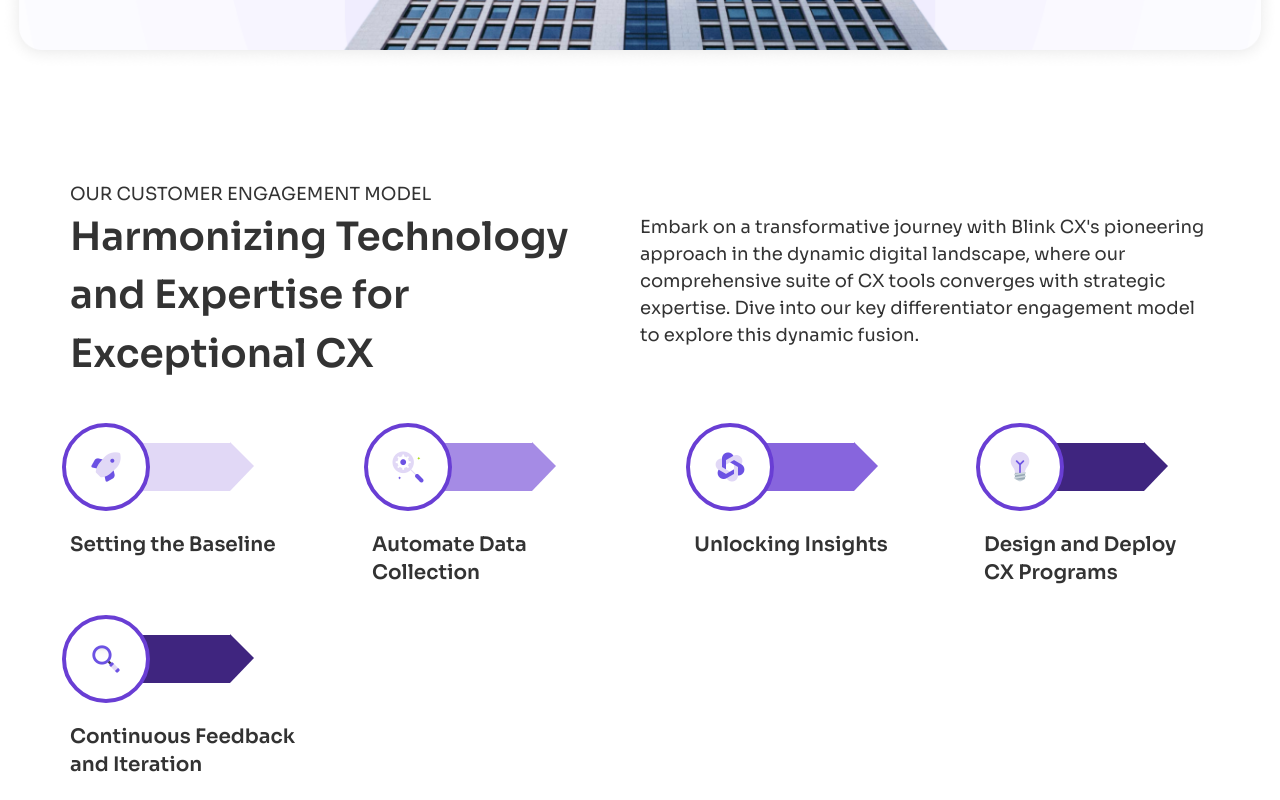
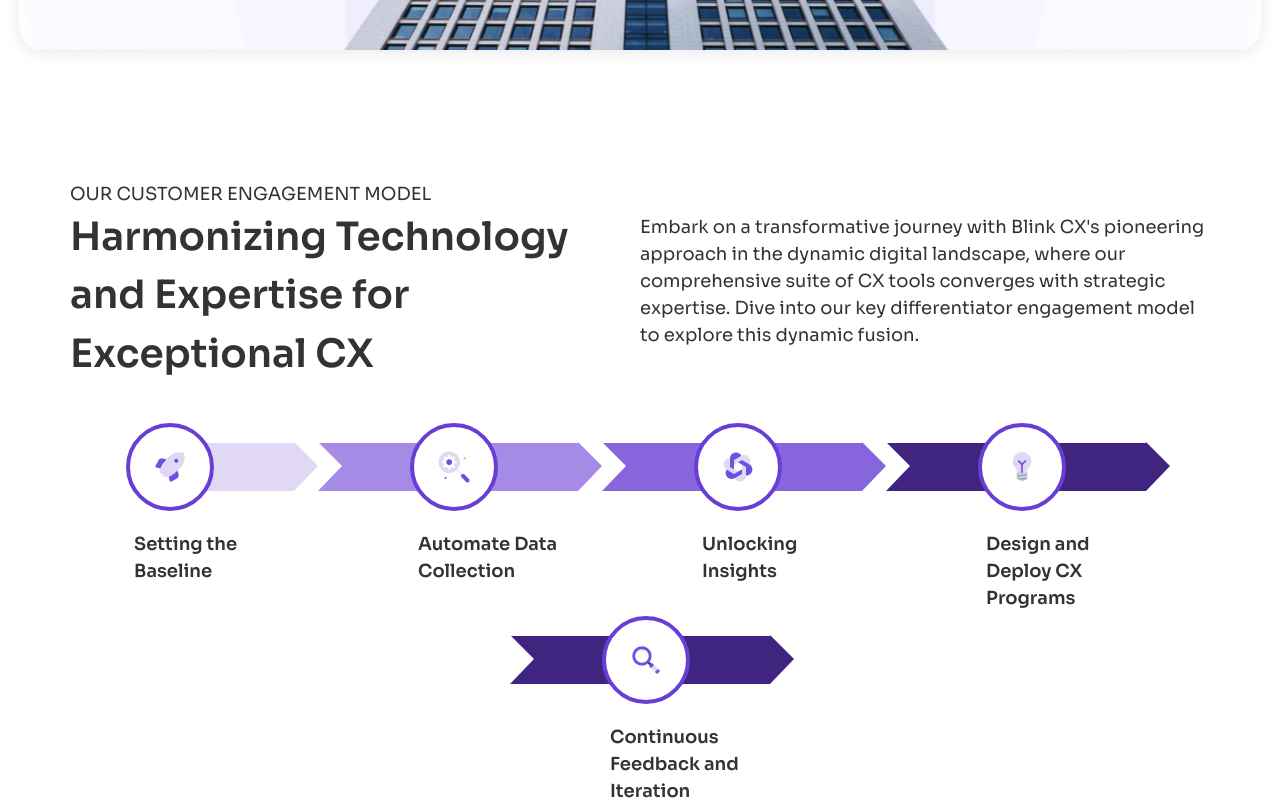
Before and after one commit to revamp2312/revamp, a React (Vite) app: page /aboutus in a window 1280 px wide. Shown: the part 1580-2380 px from the top of the page. Built offline with nearby package versions, Linux system fonts and the light colour scheme.

Commit message:
about us page updated

```diff
--- a/src/components/BlinkStory.jsx
+++ b/src/components/BlinkStory.jsx
@@ -3,9 +3,12 @@ import { Swiper, SwiperSlide } from "swiper/react";
 import "swiper/css";
 import "swiper/css/pagination";
 import "swiper/css/navigation";
-import "swiper/css/effect-fade";
+// import "swiper/css/effect-fade";
+import 'swiper/css/effect-coverflow';
+import 'swiper/css/scrollbar';
+import { Scrollbar } from 'swiper/modules';
 // import required modules
-import { EffectFade } from "swiper/modules";
+import { EffectCoverflow } from "swiper/modules";
 import { useRef } from "react";
 import { cxDownArrrow } from "../constants/utils";
 
@@ -16,16 +19,29 @@ const BlinkStory = () => {
   return (
     <div className="h-[700px] ">
       <Swiper
-        effect={"fade"}
+        effect={'coverflow'}
+        scrollbar={{
+          hide: true,
+        }}
 
+      mousewheel={"true"}
         direction={"vertical"}
         onSwiper={(swiper) => {
           swiperRef.current = swiper;
         }}
+
+        coverflowEffect={{
+          scale:0.9,
+          rotate: 0,
+          stretch: 0,
+          depth: 100,
+          modifier: 1,
+          slideShadows: true,
+        }}
         // pagination={{
         //   clickable: true,
         // }}
-        modules={[EffectFade]}
+        modules={[EffectCoverflow,Scrollbar]}
         className="mySwiper  "
       >
         <SwiperSlide>
--- a/src/components/EngagementModelCard.jsx
+++ b/src/components/EngagementModelCard.jsx
@@ -3,32 +3,73 @@ import { SettingtheBaseline } from "../constants/utils";
 
 const EngagementModelCard = (props) => {
   console.log(props);
-  const {title,description,bgcolor,imgsrc}=props
+  const { title, description, bgcolor, imgsrc, isFisrst } = props;
   const [clicked, setClicked] = useState(false);
   return (
     <div className=" flex  flex-col gap-10 justify-center items-start ">
-      <div onMouseEnter={() => { setClicked(true); }} onMouseLeave={() => { setClicked(false); }}
+      <div
+        onMouseEnter={() => {
+          setClicked(true);
+        }}
+        onMouseLeave={() => {
+          setClicked(false);
+        }}
+        className="flex"
+      >
+        {!isFisrst && (
+          <div
+            className="relative w-[100px]  h-[48px] "
+            style={{ background: bgcolor }}
+          >
+            <div className="absolute z-[1] bottom-0  left-0 w-0 h-0 border-l-[24px] border-l-white  border-solid border-t-[24px] border-t-transparent  border-b-[25px] border-b-transparent "></div>
+          </div>
+        )}
+        <div
           className="relative w-[160px]  h-[48px] "
-           style={{background:bgcolor}}>
-           <div className="absolute z-[-1] bottom-0  right-[-24px] w-0 h-0 border-l-[24px]  border-solid border-t-[24px] border-t-transparent  border-b-[25px] border-b-transparent " style={{borderLeftColor:bgcolor}}></div>
-          <div className=" z-30 absolute border-4 border-[#693ED4]  rounded-[50%] p-6 bg-white transition-all duration-500 "
-               style={clicked? { left: "28px", top: "24px" }: { left: "-8px", top: "-20px" }}>
+          style={{ background: bgcolor }}
+        >
+          <div
+            className="absolute z-[-1] bottom-0  right-[-24px] w-0 h-0 border-l-[24px]  border-solid border-t-[24px] border-t-transparent  border-b-[25px] border-b-transparent "
+            style={{ borderLeftColor: bgcolor }}
+          ></div>
+          <div
+            className=" z-20  absolute border-4 border-[#693ED4]  rounded-[50%] p-6 bg-white transition-all duration-500 "
+            style={
+              clicked
+                ? { left: "28px", top: "24px" }
+                : { left: "-8px", top: "-20px" }
+            }
+          >
             <img className="w-[32px] " src={imgsrc} />
           </div>
-          <div  className="absoloue overflow-hidden z-40 w-[235px] left-0 top-0 engamenent-card  flex justify-center items-center py-6 pl-7 pr-4 bg-[#F7F5FF] border-[#6C52E3] border-l-4 border-solid   duration-500 origin-top-left  transition-all "
-              style={clicked ? {   height: "396px",visibility: "visible",  opacity: "1", }: { height: "200px", visibility: "hidden",opacity: "0.1", }}>
+          <div
+            className="absoloue overflow-hidden ] w-[235px] left-0 top-0 engamenent-card  flex justify-center items-center py-6 pl-7 pr-4 bg-[#F7F5FF] border-[#6C52E3] border-l-4 border-solid   duration-500 origin-top-left  transition-all "
+            style={
+              clicked
+                ? { height: "396px", visibility: "visible", opacity: "1" }
+                : { height: "200px", visibility: "hidden", opacity: "0.1" }
+            }
+          >
             <div className=" mt-[80px] flex flex-col gap-2 justify-start items-start">
-                  <div className="  text-xl font-semibold " style={clicked ? { display: "block" } : { display: "none" }}>
+              <div
+                className="  text-xl font-semibold "
+                style={clicked ? { display: "block" } : { display: "none" }}
+              >
                 {title}
               </div>
-                 <div style={clicked ? { display: "block" } : { display: "none" }}  className=" text-base font-normal" >
+              <div
+                style={clicked ? { display: "block" } : { display: "none" }}
+                className=" text-base font-normal"
+              >
                 {description}
               </div>
             </div>
           </div>
         </div>
-      <div><p className="max-w-[226px]  text-xl font-semibold ">{title}</p></div>
-
+      </div>
+      <div className="self-end">
+        <p className="max-w-[160px]  text-[18px] font-semibold  ">{title}</p>
+      </div>
     </div>
   );
 };
--- a/src/components/EngagementModelCardContainer.jsx
+++ b/src/components/EngagementModelCardContainer.jsx
@@ -4,7 +4,7 @@ import EngagementModelCard from "./EngagementModelCard"
 
 const EngagementModelCardContainer = () => {
   return (
-    <div className="flex gap-12 justify-between flex-wrap items-start pt-[60px] pb-[280px] px-[70px] max-w-[1440px] w-full m-auto">
+    <div className="flex gap-6 justify-center flex-wrap items-start pt-[60px] pb-[280px]  max-w-[1440px] w-full m-auto">
 {engagementmodeldata.map((eachcard)=>{
   return <EngagementModelCard key={eachcard.id} {...eachcard}/>
 })}
--- a/src/constants/engagementmodeldata.js
+++ b/src/constants/engagementmodeldata.js
@@ -3,6 +3,7 @@ import { automatedatacollection, continuousfeedback, designanddeploycx, settingb
 export const engagementmodeldata =[
     {
         id:"1",
+        isFisrst:true,
         bgcolor:"#E1D8F6",
         imgsrc:settingbaseline,
         title:"Setting the Baseline",
@@ -10,6 +11,7 @@ export const engagementmodeldata =[
     },
     {
         id:"2",
+        isFisrst:false,
         bgcolor:"#A58BE5",
         imgsrc:automatedatacollection,
         title:"Automate Data Collection",
@@ -17,6 +19,7 @@ export const engagementmodeldata =[
     },
     {
         id:"3",
+        isFisrst:false,
         bgcolor:"#8765DD",
         imgsrc:unlockinginsights,
         title:"Unlocking Insights",
@@ -24,6 +27,7 @@ export const engagementmodeldata =[
     },
     {
         id:"4",
+        isFisrst:false,
         bgcolor:"#3F257F",
         imgsrc:designanddeploycx,
         title:"Design and Deploy CX Programs",
@@ -31,6 +35,7 @@ export const engagementmodeldata =[
     },
     {
         id:"5",
+        isFisrst:false,
         bgcolor:"#3F257F",
         imgsrc:continuousfeedback,
         title:"Continuous Feedback and Iteration",
```
Lines whose indentation alone changed are shown as unchanged.
